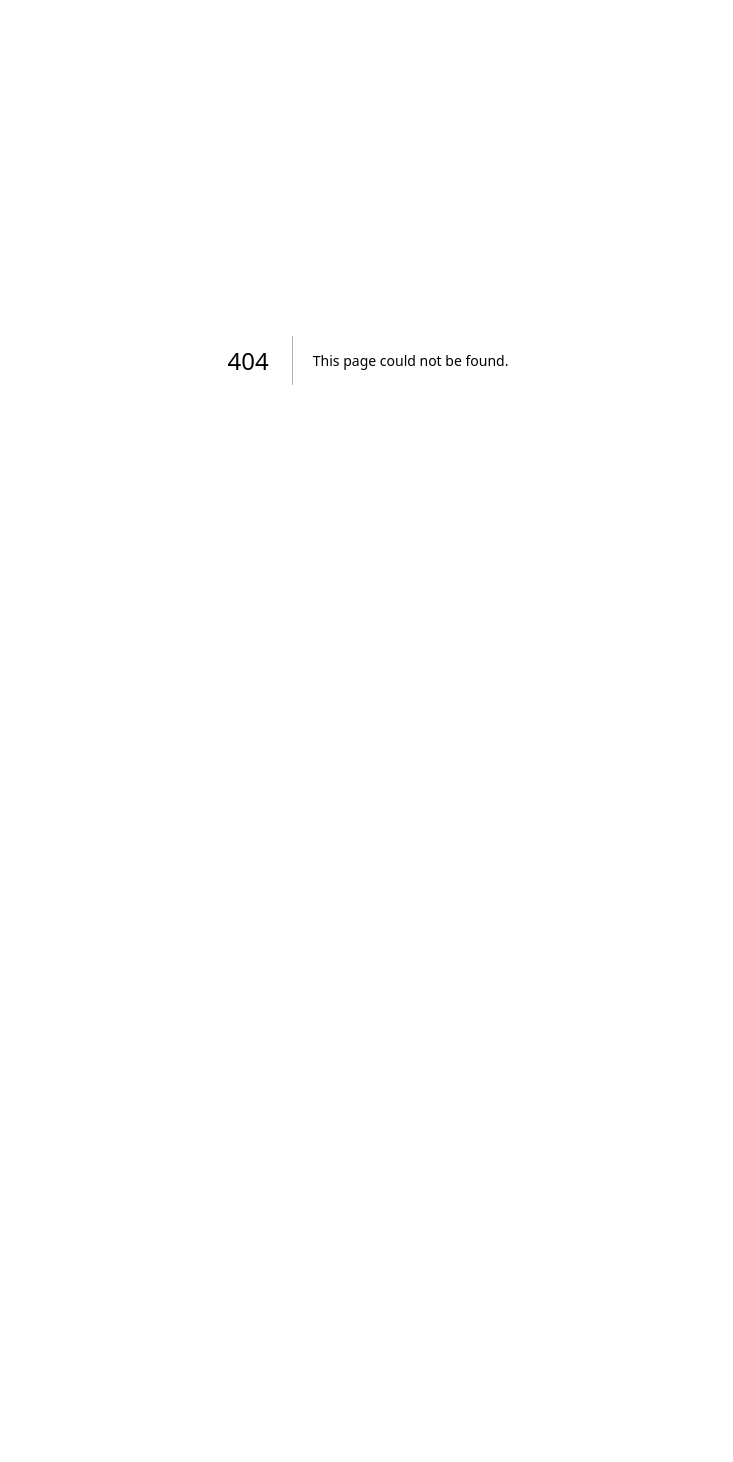
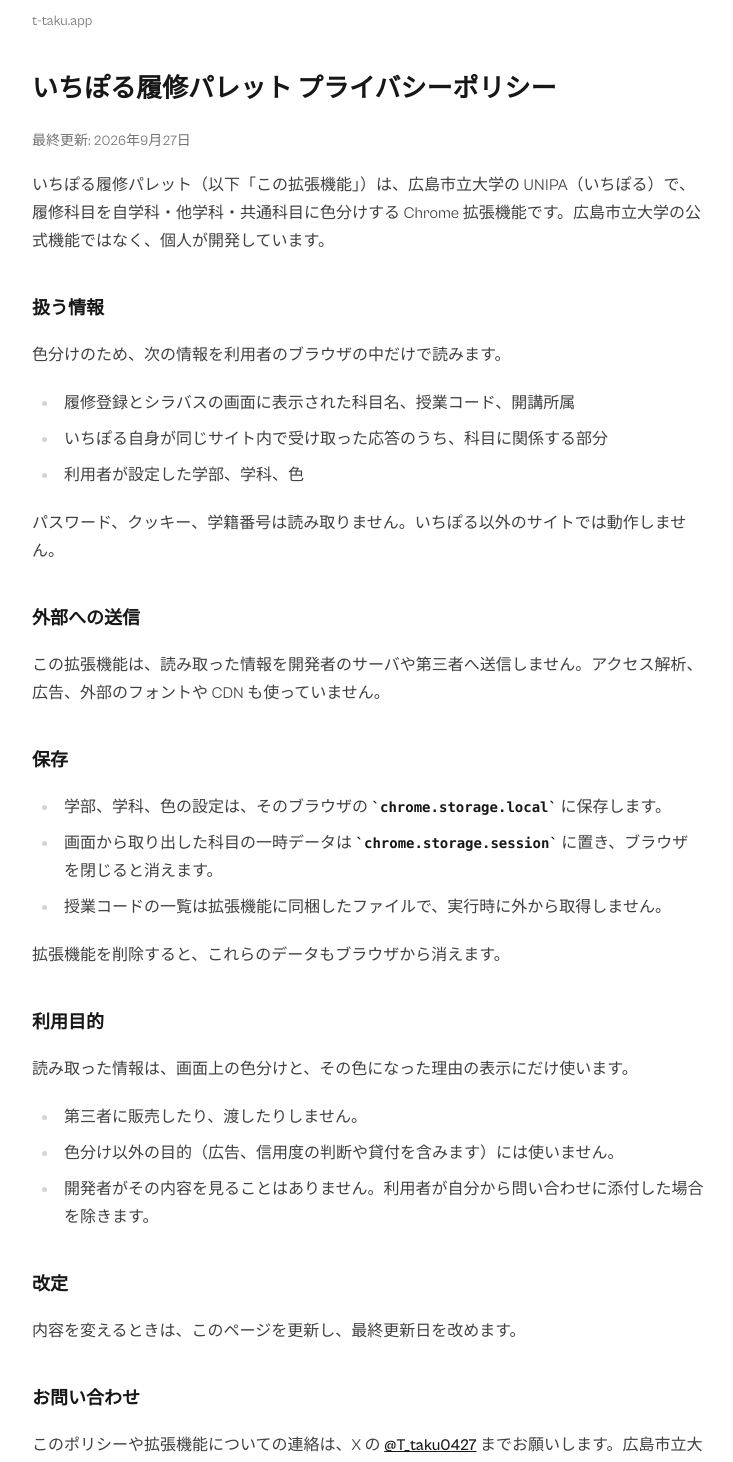
Before and after one commit to T-taku/portfolio, a Next.js app: page /ichipol-palette/privacy-policy in a window 1280 px wide. Before the commit this address had no page. Shown: the part 40-1502 px from the top of the page, without its empty margins (272-1005 px from the left). Before the commit the page ends 800 px from the top, so only its background shows below. Built offline with nearby package versions, Linux system fonts and the light colour scheme.

Commit message:
add: 拡張機能のプラポリを作成

```diff
--- /dev/null
+++ b/app/ichipol-palette/privacy-policy/page.tsx
@@ -0,0 +1,87 @@
+import type { Metadata } from "next";
+import Link from "next/link";
+import Footer from "@/app/components/_ui/Footer";
+
+const title = "いちぽる履修パレット プライバシーポリシー";
+const description = "Chrome 拡張機能「いちぽる履修パレット」のプライバシーポリシーです。";
+
+export const metadata: Metadata = {
+  title,
+  description,
+  alternates: { canonical: "/ichipol-palette/privacy-policy" },
+  openGraph: { title, description, type: "article" },
+  twitter: { card: "summary", title, description },
+};
+
+export default function IchipolPalettePrivacyPolicyPage() {
+  return (
+    <>
+      <main className="min-h-screen w-full bg-white px-5 pb-24 pt-12">
+        <div className="mx-auto w-full max-w-2xl">
+          <Link href="/" className="text-sm text-neutral-500 transition-opacity hover:opacity-70">
+            t-taku.app
+          </Link>
+
+          <article className="prose prose-neutral mt-10 max-w-none prose-h1:text-[26px] prose-h1:leading-snug prose-h2:mt-10 prose-h2:text-lg">
+            <h1>いちぽる履修パレット プライバシーポリシー</h1>
+            <p className="text-sm text-neutral-500">最終更新: 2026年9月27日</p>
+
+            <p>
+              いちぽる履修パレット（以下「この拡張機能」）は、広島市立大学の UNIPA（いちぽる）で、履修科目を自学科・他学科・共通科目に色分けする
+              Chrome 拡張機能です。広島市立大学の公式機能ではなく、個人が開発しています。
+            </p>
+
+            <h2>扱う情報</h2>
+            <p>色分けのため、次の情報を利用者のブラウザの中だけで読みます。</p>
+            <ul>
+              <li>履修登録とシラバスの画面に表示された科目名、授業コード、開講所属</li>
+              <li>いちぽる自身が同じサイト内で受け取った応答のうち、科目に関係する部分</li>
+              <li>利用者が設定した学部、学科、色</li>
+            </ul>
+            <p>
+              パスワード、クッキー、学籍番号は読み取りません。いちぽる以外のサイトでは動作しません。
+            </p>
+
+            <h2>外部への送信</h2>
+            <p>
+              この拡張機能は、読み取った情報を開発者のサーバや第三者へ送信しません。アクセス解析、広告、外部のフォントや CDN も使っていません。
+            </p>
+
+            <h2>保存</h2>
+            <ul>
+              <li>
+                学部、学科、色の設定は、そのブラウザの <code>chrome.storage.local</code> に保存します。
+              </li>
+              <li>
+                画面から取り出した科目の一時データは <code>chrome.storage.session</code> に置き、ブラウザを閉じると消えます。
+              </li>
+              <li>授業コードの一覧は拡張機能に同梱したファイルで、実行時に外から取得しません。</li>
+            </ul>
+            <p>拡張機能を削除すると、これらのデータもブラウザから消えます。</p>
+
+            <h2>利用目的</h2>
+            <p>読み取った情報は、画面上の色分けと、その色になった理由の表示にだけ使います。</p>
+            <ul>
+              <li>第三者に販売したり、渡したりしません。</li>
+              <li>色分け以外の目的（広告、信用度の判断や貸付を含みます）には使いません。</li>
+              <li>開発者がその内容を見ることはありません。利用者が自分から問い合わせに添付した場合を除きます。</li>
+            </ul>
+
+            <h2>改定</h2>
+            <p>内容を変えるときは、このページを更新し、最終更新日を改めます。</p>
+
+            <h2>お問い合わせ</h2>
+            <p>
+              このポリシーや拡張機能についての連絡は、X の{" "}
+              <a href="https://x.com/T_taku0427" target="_blank" rel="noopener noreferrer">
+                @T_taku0427
+              </a>{" "}
+              までお願いします。広島市立大学へのお問い合わせはご遠慮ください。
+            </p>
+          </article>
+        </div>
+      </main>
+      <Footer />
+    </>
+  );
+}
```
